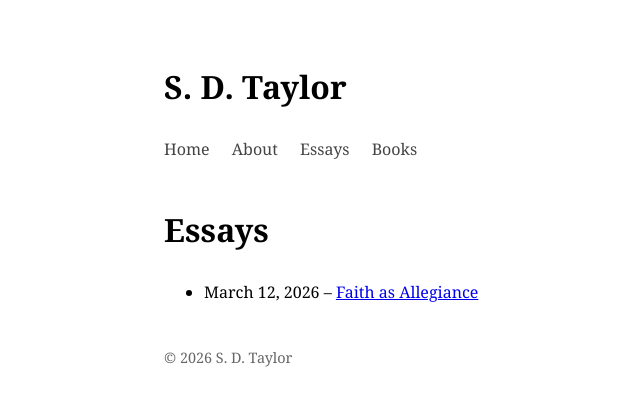
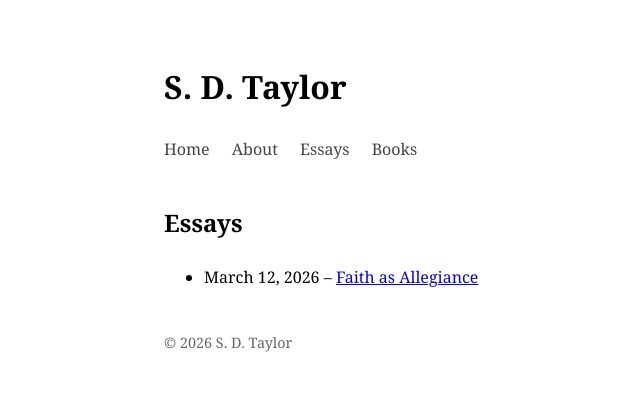
Before and after one commit to sdtaylor333/sdtaylor333.github.io, a Jekyll site: the page built from essays.md, in a window 1280 px wide. Shown: the top 406 px of the page, without its empty margins (96-736 px from the left). Built offline with Jekyll 4.4.1, drawn with Linux system fonts in a browser that asks for light colours.

Commit message:
Update essays.md

```diff
--- a/essays.md
+++ b/essays.md
@@ -3,13 +3,13 @@ layout: default
 title: Essays
 ---
 
-# Essays
+## Essays
 
 <ul>
 {% for post in site.posts %}
-<li>
-{{ post.date | date: "%B %d, %Y" }} –
-<a href="{{ post.url }}">{{ post.title }}</a>
-</li>
+  <li>
+    {{ post.date | date: "%B %-d, %Y" }} –
+    <a href="{{ post.url }}">{{ post.title }}</a>
+  </li>
 {% endfor %}
 </ul>
```
